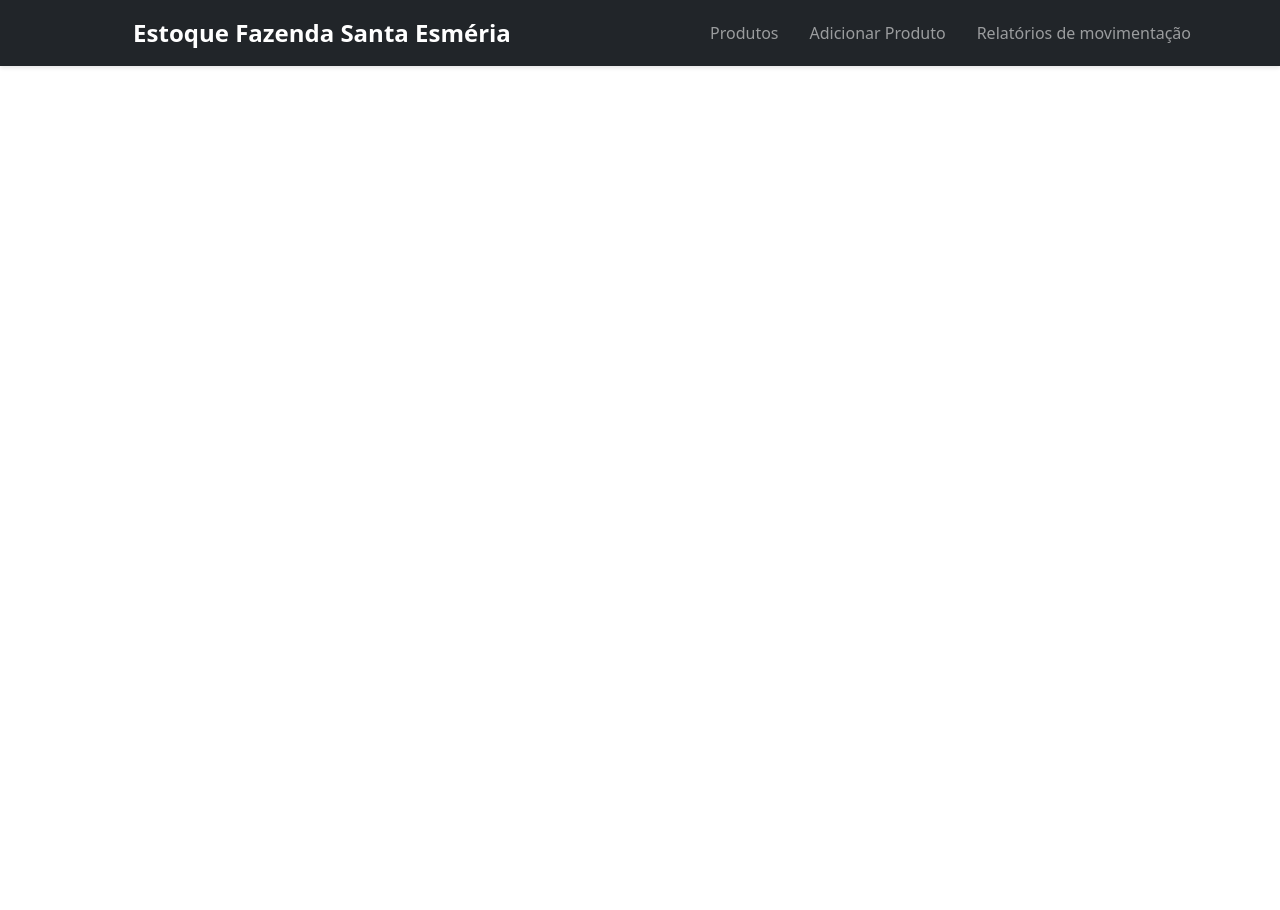
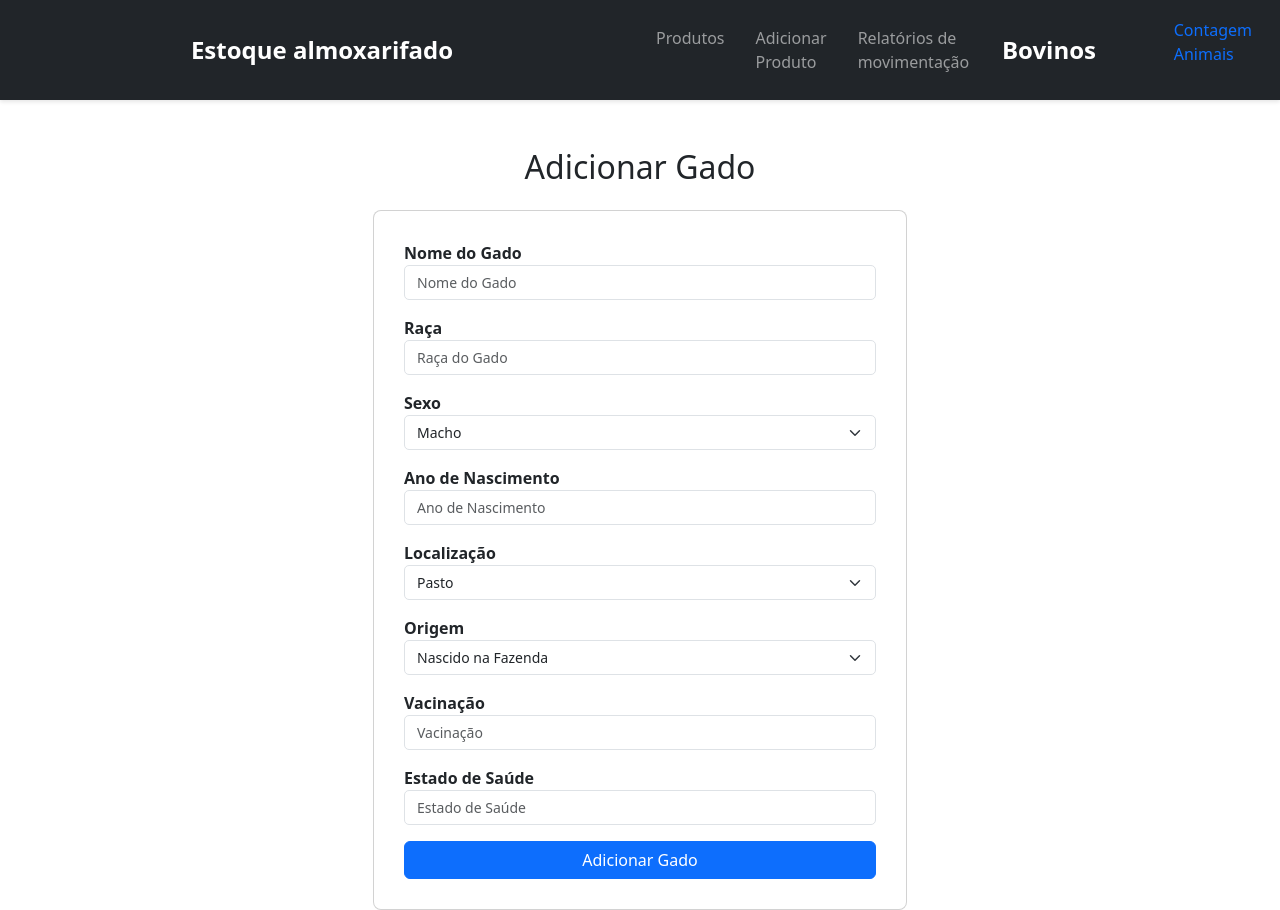
Before and after one commit to pedrofonseca1227/Projeto-Vue-Gestao, a Vue app: page /add-gado in a window 1280 px wide. Before the commit the page ends 800 px from the top, so only its background shows below. Built offline with nearby package versions, Linux system fonts and the light colour scheme; no server answers; sample sign-in values are in the browser's storage.

Commit message:
Pages contagem e add gado

```diff
--- a/package.json
+++ b/package.json
@@ -11,7 +11,7 @@
   "dependencies": {
     "bootstrap": "^5.3.3",
     "core-js": "^3.8.3",
-    "firebase": "^11.2.0",
+    "firebase": "^11.6.0",
     "jspdf": "^2.5.2",
     "vue": "^3.5.13",
     "vue-router": "^4.5.0",
--- a/src/components/NavbarComponent.vue
+++ b/src/components/NavbarComponent.vue
@@ -1,7 +1,7 @@
 <template>
   <nav class="navbar navbar-expand-lg navbar-dark bg-dark">
     <div class="container-fluid">
-      <a class="navbar-brand" href="#">Estoque Fazenda Santa Esméria</a>
+      <a class="navbar-brand" href="#">Estoque almoxarifado</a>
       <button class="navbar-toggler" type="button" data-bs-toggle="collapse" data-bs-target="#navbarNav" aria-controls="navbarNav" aria-expanded="false" aria-label="Toggle navigation">
         <span class="navbar-toggler-icon"></span>
       </button>
@@ -20,6 +20,14 @@
           <li class="nav-item">
             <router-link to="/relatorios" class="nav-link" active-class="active">
               <i class="fa fa-file-alt"></i> Relatórios de movimentação
+            </router-link>
+          </li>
+        </ul>
+        <a class="navbar-brand" name="gado" href="#">Bovinos</a>
+        <ul>
+          <li class="nav item">
+            <router-link to="/contagem" class="nav-link" active-class="active">
+              <i class="fa fa-file-alt"></i> Contagem Animais
             </router-link>
           </li>
         </ul>
--- a/src/router/index.js
+++ b/src/router/index.js
@@ -3,14 +3,18 @@ import LoginPage from '@/views/LoginPage.vue';
 import ProductListPage from '@/views/ProductListPage.vue';
 import AddProduct from '@/components/AddProduct.vue';
 import ReportsPage from '@/views/ReportsPage.vue';
-import EditProduct from '@/components/EditProduct.vue';  // Importe o EditProduct
+import EditProduct from '@/components/EditProduct.vue';
+import AdicionarGado from '@/views/AdicionarGado.vue';
+import ContagemPasto from '@/views/ContagemPasto.vue'; // ⬅️ Importa a nova página
 
 const routes = [
   { path: '/', component: LoginPage },
   { path: '/produtos', component: ProductListPage },
   { path: '/adicionar-produto', component: AddProduct },
   { path: '/relatorios', component: ReportsPage },
-  { path: '/editar-produto/:id', component: EditProduct }, // Rota para edição de produto
+  { path: '/editar-produto/:id', component: EditProduct },
+  { path: '/add-gado', component: AdicionarGado },
+  { path: '/contagem', component: ContagemPasto }, // ⬅️ Adiciona nova rota
 ];
 
 const router = createRouter({
@@ -18,13 +22,12 @@ const router = createRouter({
   routes,
 });
 
-// Proteção de rota: Redirecionar para login se o usuário não estiver autenticado
 router.beforeEach((to, from, next) => {
   const isAuthenticated = localStorage.getItem('isAuthenticated');
   if (to.path !== '/' && !isAuthenticated) {
-    next('/');  // Redireciona para a página de login se não estiver autenticado
+    next('/');
   } else {
-    next();  // Permite o acesso à rota
+    next();
   }
 });
 
--- /dev/null
+++ b/src/views/AdicionarGado.vue
@@ -0,0 +1,175 @@
+<template>
+    <div class="container mt-5">
+      <h2 class="text-center mb-4">Adicionar Gado</h2>
+      <div class="row">
+        <div class="col-md-6 offset-md-3">
+          <div class="card">
+            <div class="card-body">
+              <form @submit.prevent="adicionarGado">
+                <div class="form-group mb-3">
+                  <label for="nome">Nome do Gado</label>
+                  <input
+                    type="text"
+                    class="form-control"
+                    id="nome"
+                    v-model="gado.nome"
+                    placeholder="Nome do Gado"
+                    required
+                  />
+                </div>
+
+                <div class="form-group mb-3">
+                  <label for="raca">Raça</label>
+                  <input
+                    type="text"
+                    class="form-control"
+                    id="raca"
+                    v-model="gado.raca"
+                    placeholder="Raça do Gado"
+                    required
+                  />
+                </div>
+
+                <div class="form-group mb-3">
+                  <label for="sexo">Sexo</label>
+                  <select class="form-select" id="sexo" v-model="gado.sexo" required>
+                    <option value="Macho">Macho</option>
+                    <option value="Fêmea">Fêmea</option>
+                  </select>
+                </div>
+
+                <div class="form-group mb-3">
+                  <label for="ano_nasc">Ano de Nascimento</label>
+                  <input
+                    type="number"
+                    class="form-control"
+                    id="ano_nasc"
+                    v-model="gado.ano_nasc"
+                    placeholder="Ano de Nascimento"
+                    required
+                  />
+                </div>
+
+                <div class="form-group mb-3">
+                  <label for="localizacao">Localização</label>
+                  <select class="form-select" id="localizacao" v-model="gado.localizacao" required>
+                    <option value="Confinamento">Confinamento</option>
+                    <option value="Pasto">Pasto</option>
+                  </select>
+                </div>
+
+                <div class="form-group mb-3">
+                  <label for="origem">Origem</label>
+                  <select class="form-select" id="origem" v-model="gado.origem" required>
+                    <option value="Nascido na Fazenda">Nascido na Fazenda</option>
+                    <option value="Comprado">Comprado</option>
+                  </select>
+                </div>
+
+                <div class="form-group mb-3">
+                  <label for="vacinacao">Vacinação</label>
+                  <input
+                    type="text"
+                    class="form-control"
+                    id="vacinacao"
+                    v-model="gado.vacinacao"
+                    placeholder="Vacinação"
+                    required
+                  />
+                </div>
+
+                <div class="form-group mb-3">
+                  <label for="saude">Estado de Saúde</label>
+                  <input
+                    type="text"
+                    class="form-control"
+                    id="saude"
+                    v-model="gado.saude"
+                    placeholder="Estado de Saúde"
+                    required
+                  />
+                </div>
+
+                <button type="submit" class="btn btn-primary w-100">Adicionar Gado</button>
+              </form>
+            </div>
+          </div>
+        </div>
+      </div>
+    </div>
+  </template>
+
+  <script>
+  import { db } from '@/firebase/firebase';
+  import { collection, addDoc } from 'firebase/firestore';
+
+  export default {
+    data() {
+      return {
+        gado: {
+          nome: '',
+          raca: '',
+          sexo: 'Macho',
+          ano_nasc: '',
+          localizacao: 'Pasto',
+          origem: 'Nascido na Fazenda',
+          vacinacao: '',
+          saude: '',
+        },
+      };
+    },
+    methods: {
+      async adicionarGado() {
+        try {
+          const docRef = await addDoc(collection(db, 'gado'), this.gado);
+          console.log('Gado adicionado com sucesso', docRef.id);
+          // Resetando os campos após sucesso
+          this.gado = {
+            nome: '',
+            raca: '',
+            sexo: 'Macho',
+            ano_nasc: '',
+            localizacao: 'Pasto',
+            origem: 'Nascido na Fazenda',
+            vacinacao: '',
+            saude: '',
+          };
+        } catch (e) {
+          console.error('Erro ao adicionar gado: ', e);
+        }
+      },
+    },
+  };
+  </script>
+
+  <style scoped>
+  .card {
+    border-radius: 8px;
+  }
+
+  .card-body {
+    padding: 30px;
+  }
+
+  .btn-primary {
+    font-size: 16px;
+  }
+
+  .form-group label {
+    font-weight: 600;
+  }
+
+  .form-group input,
+  .form-group select {
+    font-size: 14px;
+  }
+
+  .form-control,
+  .form-select {
+    border-radius: 5px;
+  }
+
+  .row {
+    margin-top: 20px;
+  }
+  </style>
--- /dev/null
+++ b/src/views/ContagemPasto.vue
@@ -0,0 +1,136 @@
+<template>
+    <div class="container mt-5">
+      <h2 class="text-center mb-4">Contagem de Bovinos no Confinamento e Pasto</h2>
+
+      <!-- Resumo da Quantidade -->
+      <div class="alert alert-success text-center fs-5">
+        Total de Bovinos: <strong>{{ totalBovinos }}</strong> |
+        Confinamento: <strong>{{ contagemPorLocal['Confinamento'] || 0 }}</strong> |
+        Pasto: <strong>{{ contagemPorLocal['Pasto'] || 0 }}</strong>
+      </div>
+
+      <!-- Campo de Pesquisa -->
+      <div class="row mb-3">
+        <div class="col-md-6 offset-md-3">
+          <input
+            v-model="filtro.nome"
+            type="text"
+            class="form-control"
+            placeholder="Pesquisar por nome ou identificação"
+          />
+        </div>
+      </div>
+
+      <!-- Tabela de Bovinos -->
+      <div class="card">
+        <div class="card-body">
+          <div class="table-responsive">
+            <table class="table table-bordered table-striped">
+              <thead>
+                <tr>
+                  <th>Identificação</th>
+                  <th>Raça</th>
+                  <th>Sexo</th>
+                  <th>Ano de Nascimento</th>
+                  <th>Localização</th>
+                  <th>Origem</th>
+                  <th>Vacinação</th>
+                  <th>Estado de Saúde</th>
+                </tr>
+              </thead>
+              <tbody>
+                <tr v-if="bovinosFiltrados.length === 0">
+                  <td colspan="8" class="text-center">Nenhum bovino encontrado</td>
+                </tr>
+                <tr v-for="bovino in bovinosFiltrados" :key="bovino.id">
+                  <td>{{ bovino.nome }}</td>
+                  <td>{{ bovino.raca }}</td>
+                  <td>{{ bovino.sexo }}</td>
+                  <td>{{ bovino.ano_nasc }}</td>
+                  <td>{{ bovino.localizacao }}</td>
+                  <td>{{ bovino.origem }}</td>
+                  <td>{{ bovino.vacinacao }}</td>
+                  <td>{{ bovino.saude }}</td>
+                </tr>
+              </tbody>
+            </table>
+          </div>
+        </div>
+      </div>
+    </div>
+  </template>
+
+  <script>
+  import { db } from '@/firebase/firebase';
+  import { collection, getDocs } from 'firebase/firestore';
+
+  export default {
+    data() {
+      return {
+        filtro: { nome: '' },
+        bovinos: [],
+      };
+    },
+    computed: {
+      bovinosFiltrados() {
+        const nomeFiltro = this.filtro.nome.toLowerCase();
+        return this.bovinos.filter((b) =>
+          b.nome.toLowerCase().includes(nomeFiltro)
+        );
+      },
+      totalBovinos() {
+        return this.bovinos.length;
+      },
+      contagemPorLocal() {
+        return this.bovinos.reduce((acc, bovino) => {
+          acc[bovino.localizacao] = (acc[bovino.localizacao] || 0) + 1;
+          return acc;
+        }, {});
+      },
+    },
+    async mounted() {
+      const querySnapshot = await getDocs(collection(db, 'gado'));
+      this.bovinos = querySnapshot.docs.map(doc => ({
+        id: doc.id,
+        ...doc.data(),
+      }));
+    },
+  };
+  </script>
+
+  <style scoped>
+  .table th,
+  .table td {
+    text-align: center;
+  }
+  .table th {
+    background-color: #f8f9fa;
+    color: #495057;
+  }
+  .table td {
+    font-size: 0.9rem;
+  }
+  .text-center {
+    text-align: center;
+  }
+  .alert {
+    font-weight: 500;
+  }
+
+  .card {
+    margin-top: 20px;
+    border-radius: 8px;
+  }
+
+  .card-body {
+    padding: 30px;
+  }
+
+  .table {
+    font-size: 0.9rem;
+  }
+
+  .table-responsive {
+    margin-top: 20px;
+  }
+  </style>
```
Also changed, not shown: 1 other file (tests, documents, lock files or other folders).
